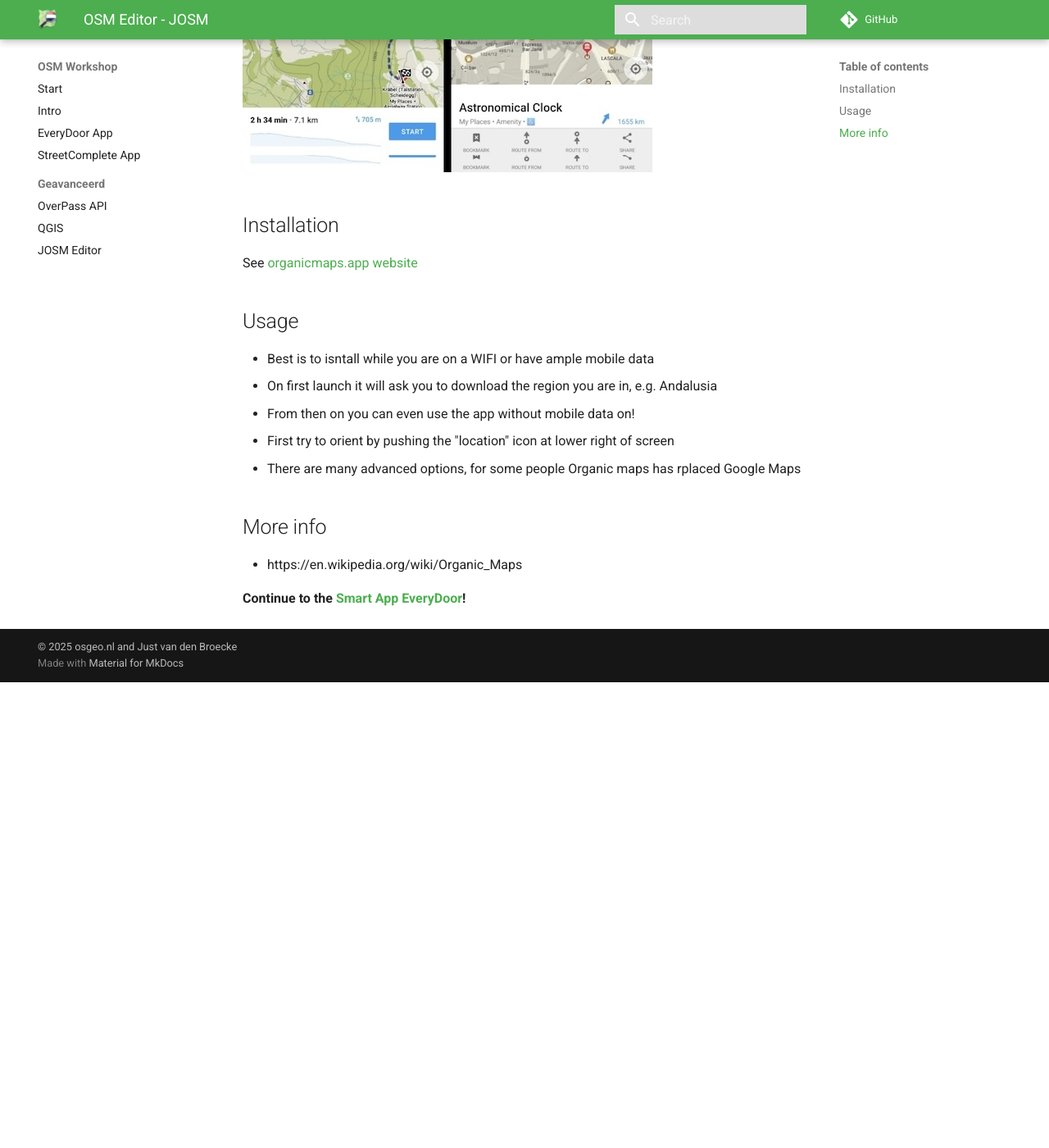
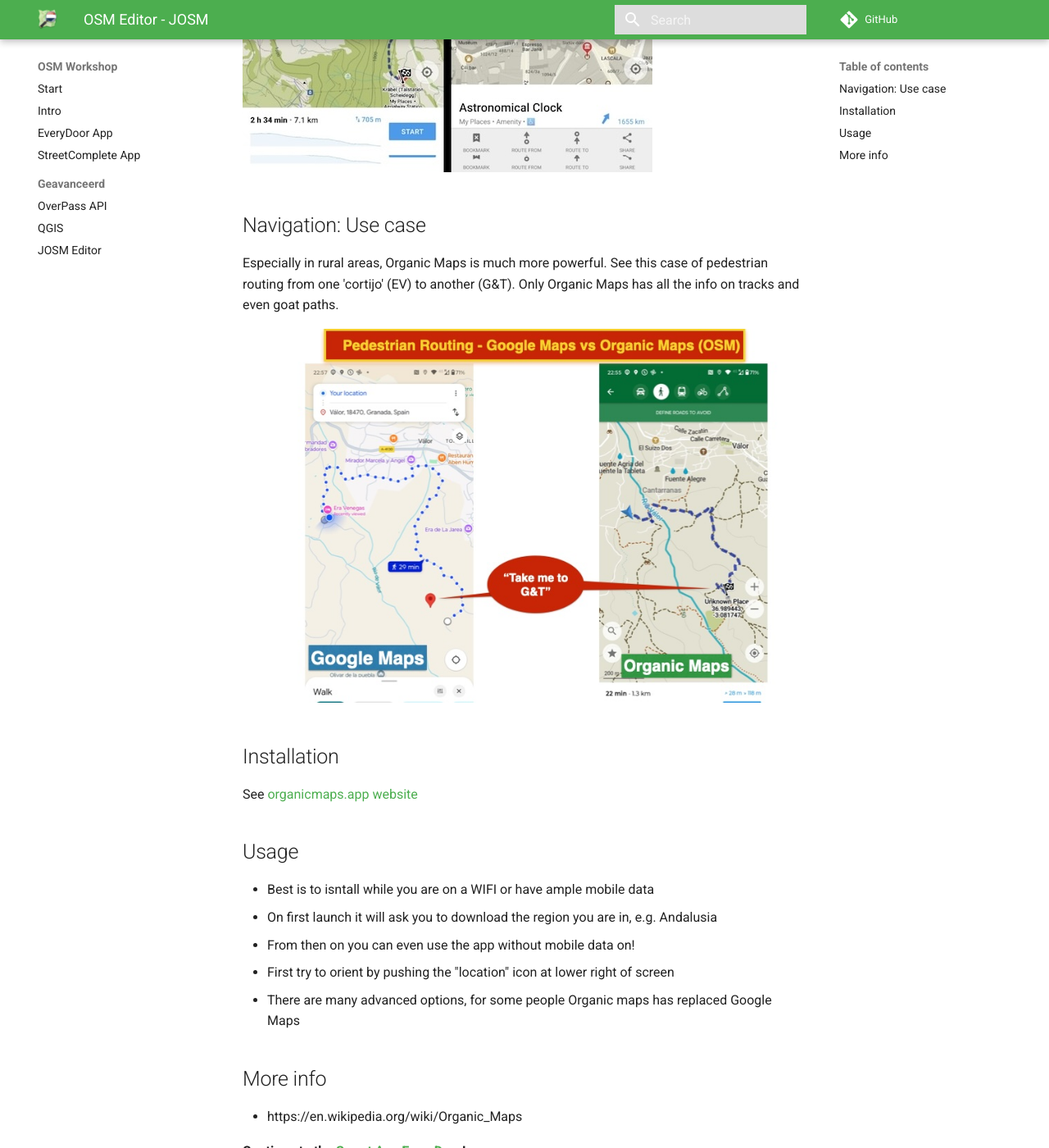
Before and after one commit to justb4/alpumapa.xyz, an MkDocs documentation site: the page built from docs/src/apps/organic.md, in a window 1280 px wide and 1400 px high, scrolled down 1050 px. Shown: the whole window at 82% size. Built offline with MkDocs 1.6.1 and Material for MkDocs 9.7.7, drawn with Linux system fonts in a browser that asks for light colours; comment, search, counter and statistics services are not loaded; before the commit the page ends 1882 px from its top, so only the background shows below that.

```diff
--- a/docs/src/apps/organic.md
+++ b/docs/src/apps/organic.md
@@ -27,6 +27,13 @@ Source: [Organic Maps](https://organicmaps.app/) .
 
 ![Logo](../assets/images/organic-screen.jpg)
 
+## Navigation: Use case
+
+Especially in rural areas, Organic Maps is much more powerful. See this case of pedestrian routing
+from one 'cortijo' (EV) to another (G&T). Only Organic Maps has all the info on tracks and even goat paths.
+
+![Logo](../assets/images/routing-google-vs-organic.jpg)
+
 ## Installation
 
 See [organicmaps.app website](https://organicmaps.app/)
@@ -37,7 +44,7 @@ See [organicmaps.app website](https://organicmaps.app/)
 * On first launch it will ask you to download the region you are in, e.g. Andalusia
 * From then on you can even use the app without mobile data on!
 * First try to orient by pushing the "location" icon at lower right of screen
-* There are many advanced options, for some people Organic maps has rplaced Google Maps
+* There are many advanced options, for some people Organic maps has replaced Google Maps
 
 ## More info
 
```
Also changed, not shown: docs/src/assets/images/routing-google-vs-organic.jpg (added), 1 other file.
